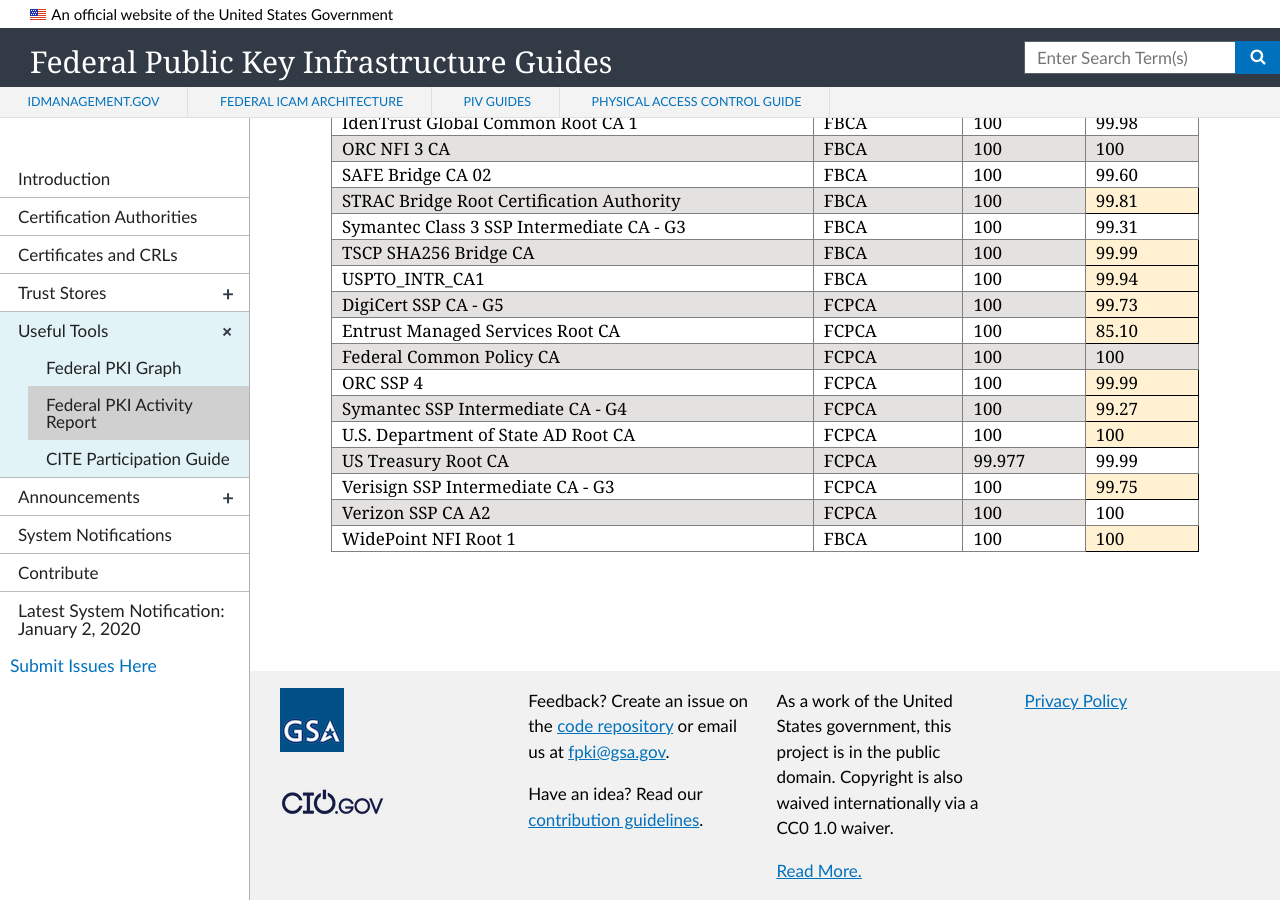
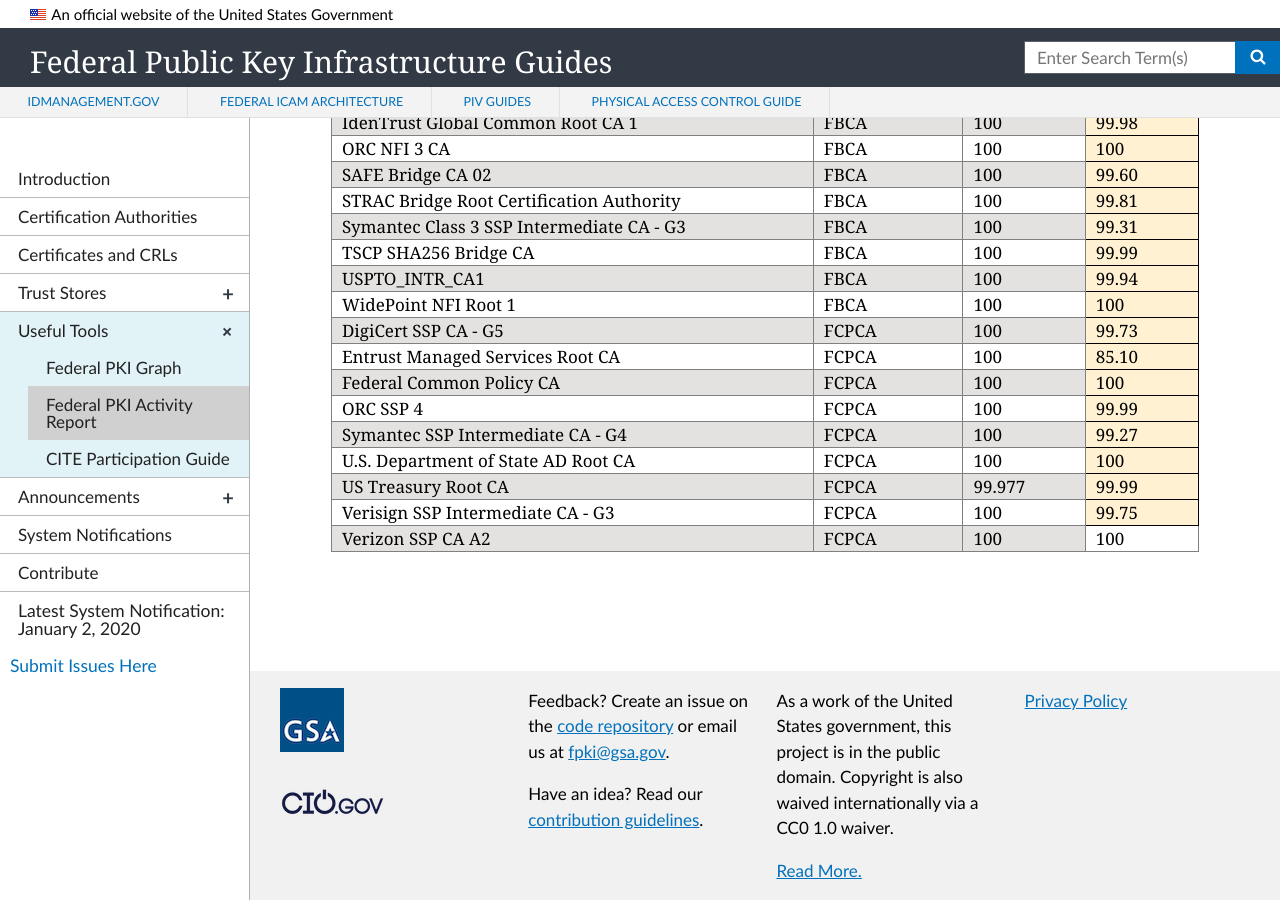
Before and after one commit to GSA/fpki-guides, a Jekyll site: the page built from _tools/03_fpki_activity_report.md, in a window 1280 px wide and 900 px high, scrolled down 5209 px. Built offline with Jekyll 4.4.1, drawn with Linux system fonts in a browser that asks for light colours; nearby versions of some CDN libraries.

Commit message:
Update fpkiar-repo-table.html

```diff
--- a/_includes/fpkiar-repo-table.html
+++ b/_includes/fpkiar-repo-table.html
@@ -48,7 +48,7 @@
          <td class="tg-y698">100</td>
         <td class="tg-s7ni">99.95</td>
     </tr>
-     <tr>
+    <tr>
         <td class="tg-0pky">Exostar Federated Identity Service Root CA</td>
         <td class="tg-0pky">FBCA</td>
         <td class="tg-0pky">100</td>
@@ -61,64 +61,70 @@
         <td class="tg-y698">100</td>
     </tr>
     <tr>
-        <td class="tg-y698">Federal Bridge CA G4</td>
+        <td class="tg-0pky">Federal Bridge CA G4</td>
+        <td class="tg-0pky">FBCA</td>
+        <td class="tg-0pky">100</td>
+        <td class="tg-0pky">100</td>
+    </tr>
+    <tr>
+        <td class="tg-y698">GPO PCA</td>
         <td class="tg-y698">FBCA</td>
         <td class="tg-y698">100</td>
-        <td class="tg-y698">100</td>
-    </tr>
-    <tr>
-        <td class="tg-0pky">GPO PCA</td>
-        <td class="tg-0pky">FBCA</td>
-        <td class="tg-0pky">100</td>
         <td class="tg-s7ni">99.73</td>
     </tr>
     <tr>
-        <td class="tg-y698">IdenTrust ACES 2</td>
+        <td class="tg-0pky">IdenTrust ACES 2</td>
+        <td class="tg-0pky">FBCA</td>
+        <td class="tg-0pky">100</td>
+        <td class="tg-s7ni">99.95</td>
+    </tr>
+    <tr>
+        <td class="tg-y698">IdenTrust Global Common Root CA 1</td>
         <td class="tg-y698">FBCA</td>
         <td class="tg-y698">100</td>
-        <td class="tg-y698">99.95</td>
+        <td class="tg-s7ni">99.98</td>
     </tr>
     <tr>
-        <td class="tg-0pky">IdenTrust Global Common Root CA 1</td>
+        <td class="tg-0pky">ORC NFI 3 CA</td>
         <td class="tg-0pky">FBCA</td>
         <td class="tg-0pky">100</td>
-        <td class="tg-0pky">99.98</td>
+        <td class="tg-s7ni">100</td>
     </tr>
     <tr>
-        <td class="tg-y698">ORC NFI 3 CA</td>
+        <td class="tg-y698">SAFE Bridge CA 02</td>
         <td class="tg-y698">FBCA</td>
         <td class="tg-y698">100</td>
-        <td class="tg-y698">100</td>
+        <td class="tg-s7ni">99.60</td>
     </tr>
     <tr>
-        <td class="tg-0pky">SAFE Bridge CA 02</td>
+        <td class="tg-0pky">STRAC Bridge Root Certification Authority</td>
         <td class="tg-0pky">FBCA</td>
         <td class="tg-0pky">100</td>
-        <td class="tg-0pky">99.60</td>
-    </tr>
-    <tr>
-        <td class="tg-y698">STRAC Bridge Root Certification Authority</td>
-        <td class="tg-y698">FBCA</td>
-        <td class="tg-y698">100</td>
         <td class="tg-s7ni">99.81</td>
     </tr>
     <tr>
-        <td class="tg-0pky">Symantec Class 3 SSP Intermediate CA - G3</td>
+        <td class="tg-y698">Symantec Class 3 SSP Intermediate CA - G3</td>
+        <td class="tg-y698">FBCA</td>
+        <td class="tg-y698">100</td>
+        <td class="tg-s7ni">99.31</td>
+    </tr>
+    <tr>
+        <td class="tg-0pky">TSCP SHA256 Bridge CA</td>
         <td class="tg-0pky">FBCA</td>
         <td class="tg-0pky">100</td>
-        <td class="tg-0pky">99.31</td>
-    </tr>
-    <tr>
-        <td class="tg-y698">TSCP SHA256 Bridge CA</td>
-        <td class="tg-y698">FBCA</td>
-        <td class="tg-y698">100</td>
         <td class="tg-s7ni">99.99</td>
     </tr>
     <tr>
-        <td class="tg-0pky">USPTO_INTR_CA1</td>
+        <td class="tg-y698">USPTO_INTR_CA1</td>
+        <td class="tg-y698">FBCA</td>
+        <td class="tg-y698">100</td>
+        <td class="tg-s7ni">99.94</td>
+    </tr>
+     <tr>
+        <td class="tg-0pky">WidePoint NFI Root 1</td>
         <td class="tg-0pky">FBCA</td>
         <td class="tg-0pky">100</td>
-        <td class="tg-s7ni">99.94</td>
+        <td class="tg-s7ni">100</td>
     </tr>
     <tr>
         <td class="tg-y698">DigiCert SSP CA - G5</td>
@@ -136,7 +142,7 @@
         <td class="tg-y698">Federal Common Policy CA</td>
         <td class="tg-y698">FCPCA</td>
         <td class="tg-y698">100</td>
-        <td class="tg-y698">100</td>
+        <td class="tg-s7ni">100</td>
     </tr>
     <tr>
         <td class="tg-0pky">ORC SSP 4</td>
@@ -160,7 +166,7 @@
         <td class="tg-y698">US Treasury Root CA</td>
         <td class="tg-y698">FCPCA</td>
         <td class="tg-y698">99.977</td>
-        <td class="tg-0pky">99.99</td>
+        <td class="tg-s7ni">99.99</td>
     </tr>
     <tr>
         <td class="tg-0pky">Verisign SSP Intermediate CA - G3</td>
@@ -174,10 +180,4 @@
         <td class="tg-y698">100</td>
         <td class="tg-0pky">100</td>
     </tr>
-    <tr>
-        <td class="tg-0pky">WidePoint NFI Root 1</td>
-        <td class="tg-0pky">FBCA</td>
-        <td class="tg-0pky">100</td>
-        <td class="tg-s7ni">100</td>
-    </tr>
    </table>
```
